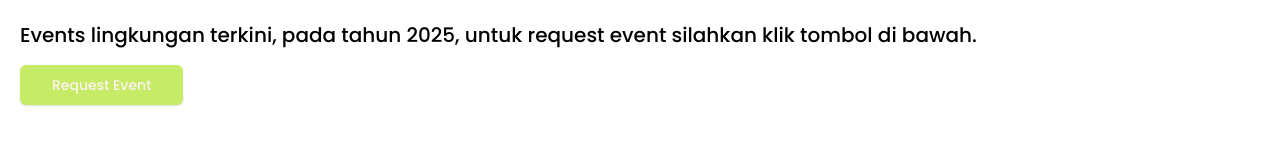
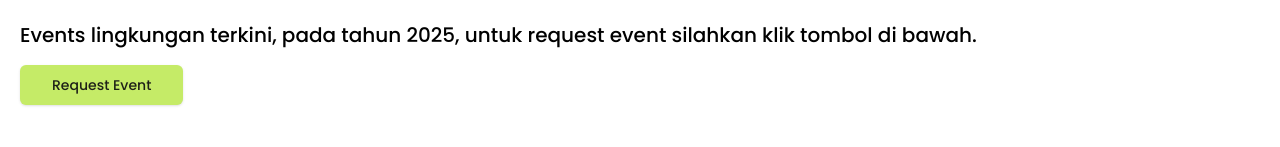
Before and after one commit to kdandy/ecofy, a Next.js app: page /event in a window 1280 px wide. Shown: the part 231-378 px from the top of the page. Built offline with nearby package versions, Linux system fonts and the light colour scheme.

Commit message:
Add events

```diff
--- a/src/components/section/EventsPage.js
+++ b/src/components/section/EventsPage.js
@@ -16,7 +16,9 @@ const EventsPage = () => {
             silahkan klik tombol di bawah.
           </h2>
           <Link href={`/requestEvent`}>
-            <Button size="lg">Request Event</Button>
+            <Button size="lg" className="text-text">
+              Request Event
+            </Button>
           </Link>
         </div>
         <EventParent events={events} />
```
